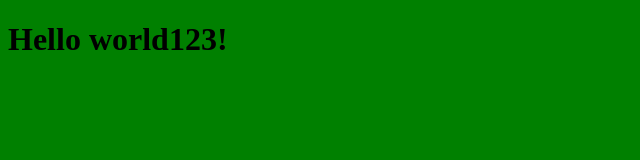
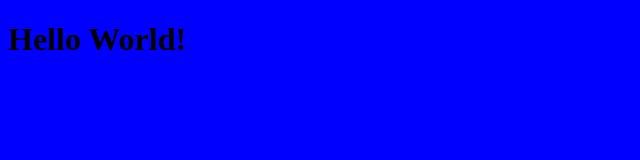
Before and after one commit to jessicadinhho/my-personal-website, a plain HTML site: page index.html in a window 1280 px wide. Shown: the whole page, without its empty margins (0-640 px from the left). Drawn offline with Linux system fonts and the light colour scheme.

Commit message:
add style.css, connect to index.html

```diff
--- a/index.html
+++ b/index.html
@@ -5,6 +5,6 @@
         <title>My Personal Website</title>
   </head>
   <body>
-    <h1>Hello world123!</h1>
+    <h1>Hello World!</h1>
   </body>
-</html>
+  </html>
--- a/style.css
+++ b/style.css
@@ -1,3 +1,3 @@
 body {
-    background: green;
+    background: blue;
 }
```
